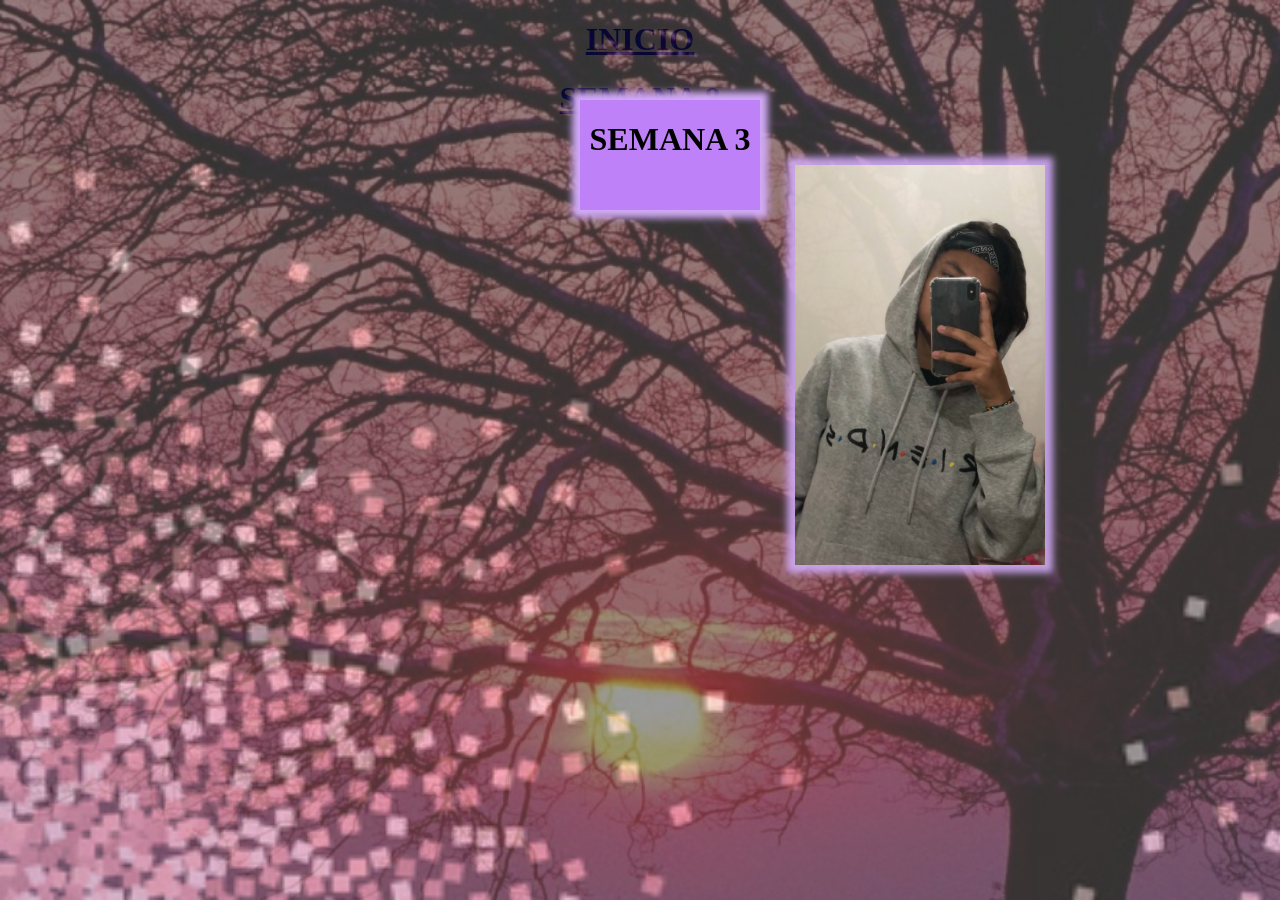
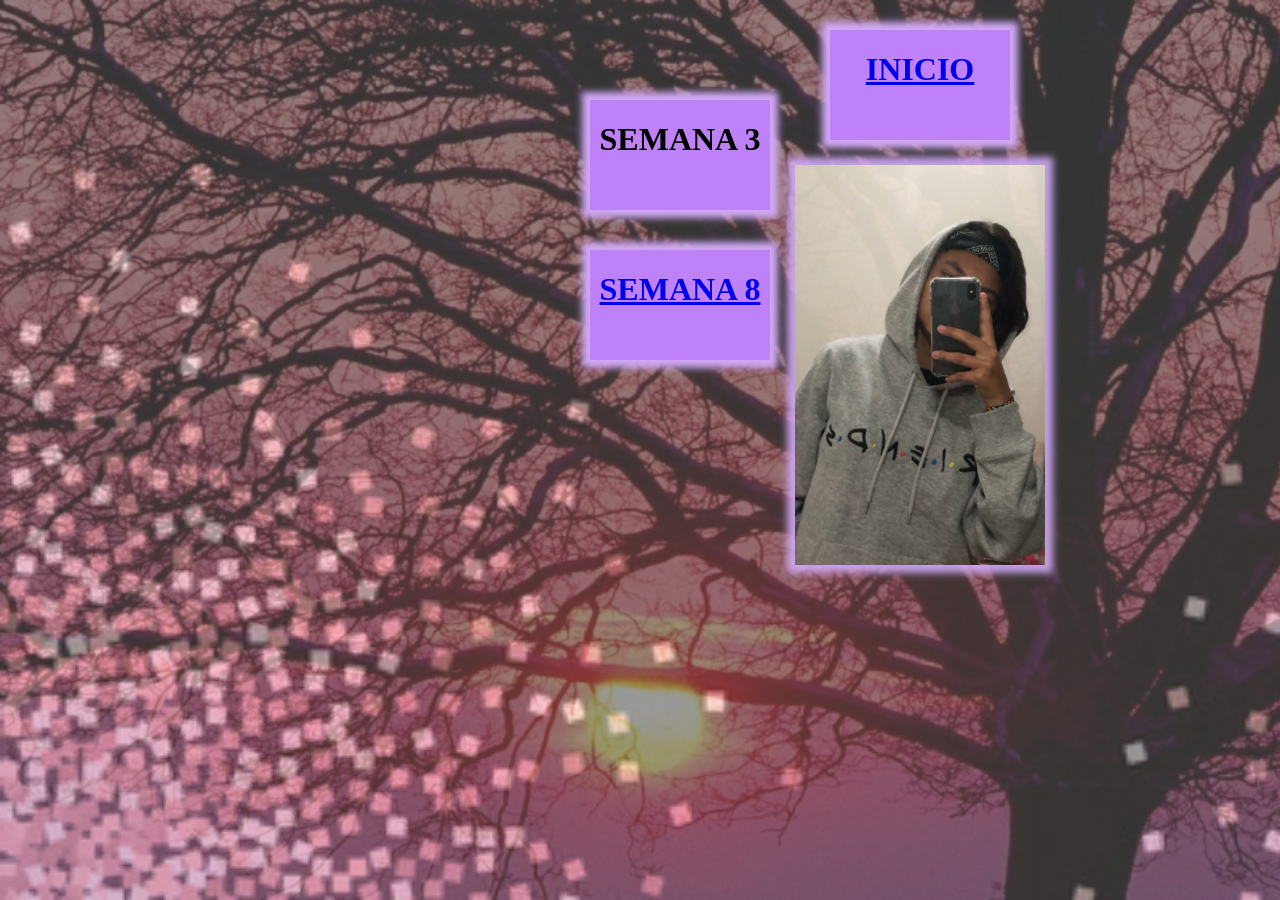
Before and after one commit to mafeenciso/proyectotecno, a plain HTML site: page primerperiodo.html in a window 1280 px wide. Shown: the top 900 px of the page. Drawn offline with Linux system fonts and the light colour scheme.

Commit message:
Update pagina1.css

```diff
--- a/pagina1.css
+++ b/pagina1.css
@@ -47,7 +47,7 @@
 	width:180px;
 	position: absolute;
 	top:100px;
-	left:580px;
+	left:590px;
 }
 .b2
 {
@@ -82,3 +82,25 @@
 	top:510px;
 	left:1075px;
 }
+.c1
+{
+	box-shadow: 0px 0px 7px 8px#D0A9F5;
+	background-color:#BE81F7;
+	background-size: cover;
+	height:110px;
+	width:180px;
+	position: absolute;
+	top:30px;
+	left:830px;
+}
+.sm8
+{
+	box-shadow: 0px 0px 7px 8px#D0A9F5;
+	background-color:#BE81F7;
+	background-size: cover;
+	height:110px;
+	width:180px;
+	position: absolute;
+	top:250px;
+	left:590px;
+}
```
